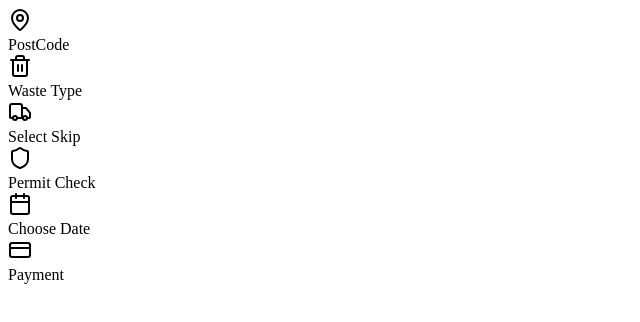
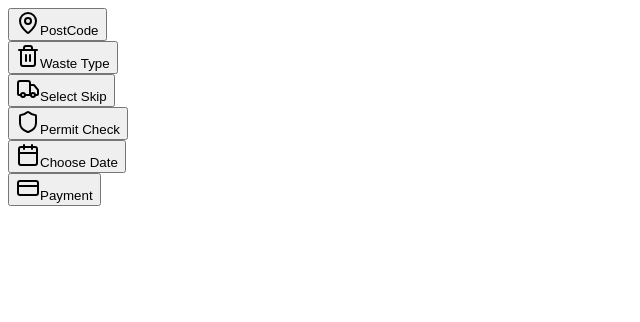
Before and after one commit to moise10r/wewantwastetest, a Next.js app: page / in a window 1280 px wide. Shown: the top 322 px of the page, without its empty margins (0-640 px from the left). Built offline with nearby package versions, Linux system fonts and the light colour scheme.

Commit message:
Imporve the stepper component to be very similar to the original one

```diff
--- a/src/app/globals.css
+++ b/src/app/globals.css
@@ -7,37 +7,48 @@
 /* Define design tokens using the @theme directive */
 @theme {
   /* Light mode */
+  --primary-blue: #0037c1;
+  --secondary-blue: #111111;
+  --dark-bg: #1c1c1c;
+  --border-color: #2a2a2a;
+
   --background: 255 100% 100%; /* White */
   --primary-foreground: 0 0% 10%; /* Near black */
-  --secondary-foreground: 220 9% 46%; /* Light gray  (#9ca3af) equivalent */
-  --accent-foreground: 220 98% 40%; /* Strong blue (#0137c1) */
-  --card: 0 0% 98%; /* Very light gray  */
+  --secondary-foreground: 220 9% 46%; /* Light gray (#9ca3af) */
+  --accent-foreground: var(--primary-blue);
+  --card: 0 0% 98%; /* Very light gray */
   --button-background: 0 0% 90%; /* Light gray */
   --radius: 0.5rem;
-  --border: 0 0% 89.8%;
-  --input: 0 0% 89.8%;
+  --border: var(--border-color);
+  --input: var(--border-color);
 }
 
 :root {
-  --background: oklch(1 0 0);
-  --primary-foreground: oklch(0.145 0 0);
-  --secondary-foreground: oklch(0.556 0 0);
-  --accent-foreground: oklch(0.48 0.16 264);
-  --card: oklch(0.98 0 0);
-  --button-background: oklch(0.9 0 0);
+  --primary-blue: #0037c1;
+  --secondary-blue: #2563eb;
+  --dark-bg: #111111;
+  --border-color: #2a2a2a;
+
+  --background: #ffffff;
+  --primary-foreground: #1a1a1a;
+  --secondary-foreground: #9ca3af;
+  --accent-foreground: var(--primary-blue);
+  --card: #f7f7f7;
+  --button-background: #e5e5e5;
   --radius: 0.5rem;
-  --border: oklch(0.922 0 0);
-  --input: oklch(0.922 0 0);
+  --border: var(--border-color);
+  --input: var(--border-color);
 }
 
 .dark {
-  /* Dark mode */
-  --background: oklch(0.145 0 0); /* #121212 dark background */
-  --primary-foreground: oklch(1 0 0); /* White */
-  --secondary-foreground: oklch(0.556 0 0); /* Same #9ca3af for secondary  */
-  --accent-foreground: oklch(0.48 0.16 264); /* Strong blue */
-  --card: oklch(0.2 0 0); /* #1c1c1c card background */
-  --button-background: oklch(0.2 0 0); /* same #1c1c1c  */
+  --background: var(--dark-bg);
+  --primary-foreground: #ffffff;
+  --secondary-foreground: #656669;
+  --accent-foreground: var(--primary-blue);
+  --card: #232323;
+  --button-background: #232323;
+  --border: var(--border-color);
+  --input: var(--border-color);
 }
 
 @theme inline {
@@ -61,5 +72,7 @@
 
   body {
     @apply bg-background text-primary-foreground font-sans;
+    margin: 0;
+    padding: 0;
   }
 }
--- a/src/component/stepper.tsx
+++ b/src/component/stepper.tsx
@@ -17,12 +17,12 @@ export default function ProgressStepper({
   currentStep,
 }: ProgressStepperProps) {
   return (
-    <div className="w-full  mx-auto px-4 py-8">
+    <div className="w-full  mx-auto  py-[25px]">
       <div className="flex flex-col md:flex-row items-start md:items-center justify-between">
         {steps.map((step, index) => (
           <div key={step.id} className="flex items-center w-full">
-            <div className="flex flex-row items-center">
-              <div
+            <button className="flex flex-row items-center cursor-pointer">
+              <span
                 className={cn(
                   "flex items-center justify-center w-10 h-10 transition-colors",
                   step.id <= currentStep
@@ -31,10 +31,10 @@ export default function ProgressStepper({
                 )}
               >
                 <step.icon className="h-6 w-6" />
-              </div>
+              </span>
               <span
                 className={cn(
-                  "mr-2 text-dm font-medium",
+                  "mr-2 text-md font-medium text-nowrap",
                   step.id <= currentStep
                     ? "text-primary-foreground"
                     : "text-secondary-foreground"
@@ -42,13 +42,13 @@ export default function ProgressStepper({
               >
                 {step.name}
               </span>
-            </div>
+            </button>
 
             {index < steps.length - 1 && (
               <div
                 className={cn(
-                  "hidden md:block h-[0.1px] flex-grow mx-2 w-[40px]",
-                  step.id < currentStep
+                  "hidden md:block h-[0.1px] flex-grow mx-2 min-w-[65px] max-w-[65px]",
+                  step.id < currentStep - 1
                     ? "bg-accent-foreground"
                     : "bg-secondary-foreground"
                 )}
```
